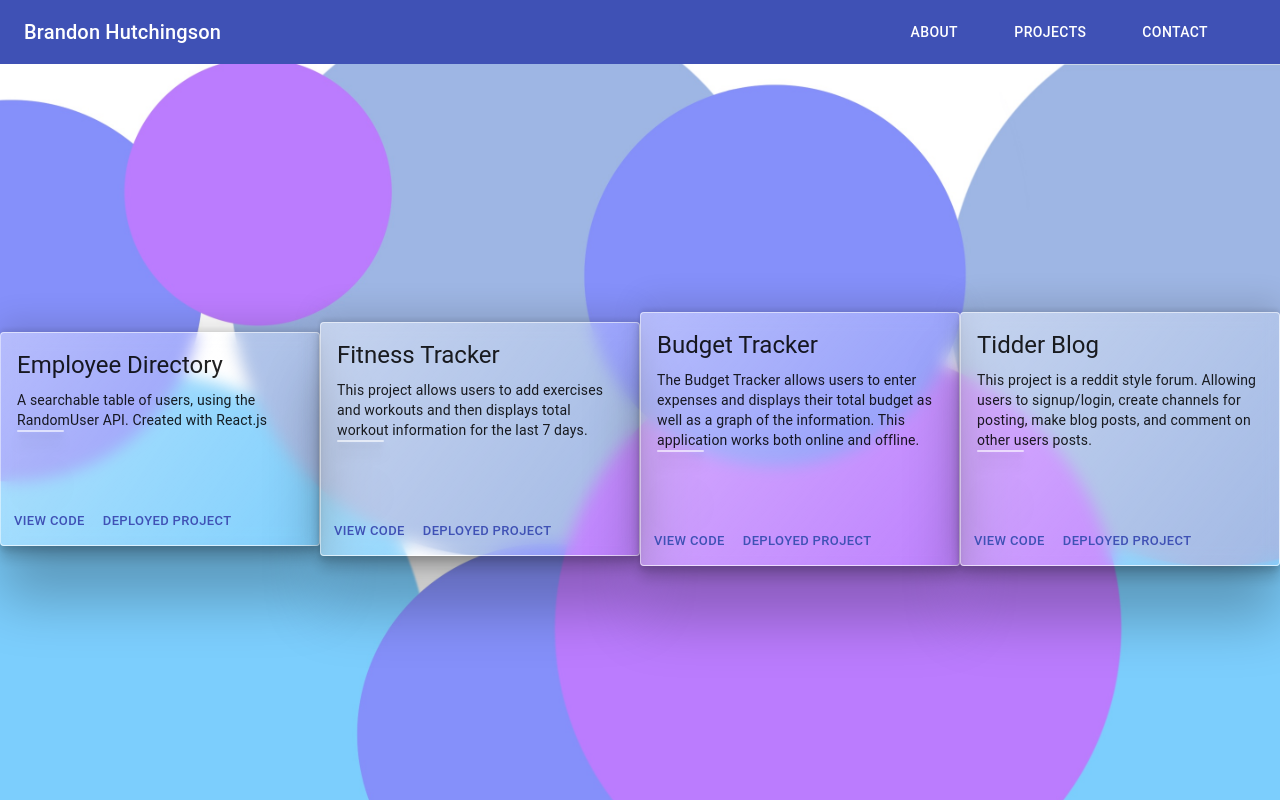
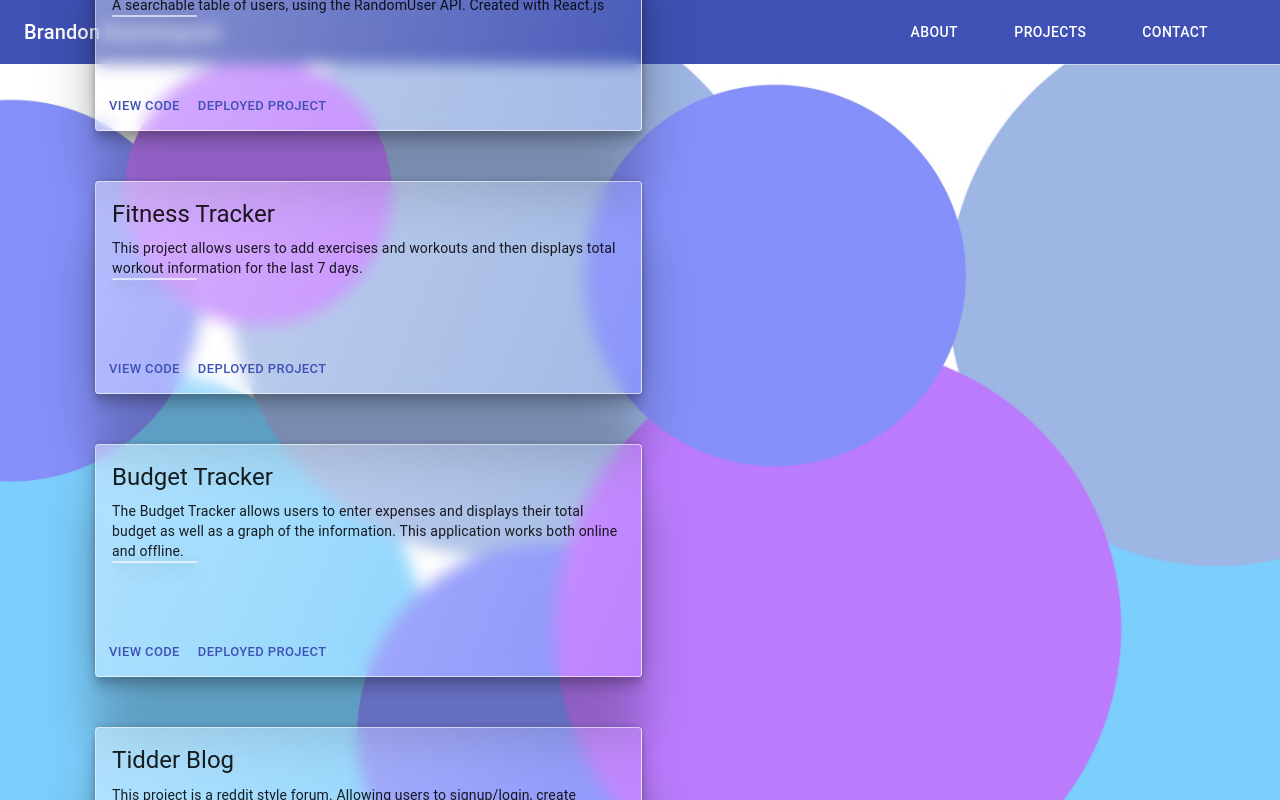
Before and after one commit to bHutchingson/react-portfolio, a React (Create React App) app: page /projects in a window 1280 px wide. Shown: the top 800 px of the page. Built offline with nearby package versions, Linux system fonts and the light colour scheme.

Commit message:
updating project card styles

```diff
--- a/src/App.js
+++ b/src/App.js
@@ -3,7 +3,7 @@ import { BrowserRouter as Router, Route } from "react-router-dom";
 import "./style.css"
 import NavBar from "./components/navBar/NavBar";
 import Contact from "./pages/Contact";
-import Projects from "./pages/Projects";
+import Projects from "./pages/projects/Projects";
 import About from "./pages/About";
 
 function App() {
--- a/src/components/aboutCard/styles.js
+++ b/src/components/aboutCard/styles.js
@@ -2,9 +2,6 @@ import { makeStyles } from '@material-ui/core/styles';
 import grey from '@material-ui/core/colors/grey';
 import blueGrey from '@material-ui/core/colors/blueGrey';
 
-
-
-const colorGrey = blueGrey[100];
 
 const useStyles = makeStyles({
   root: {
--- a/src/components/project/Project.js
+++ b/src/components/project/Project.js
@@ -21,6 +21,7 @@ const Project = (props) => {
 
 
   return (
+  <div className={classes.projectCard}>
     <Card data-aos="fade-up" className={classes.root}>
       <div>
         <CardContent>
@@ -46,6 +47,7 @@ const Project = (props) => {
         </CardActions>
       </div>
     </Card>
+  </div>
   )
 }
 
--- a/src/components/project/style.js
+++ b/src/components/project/style.js
@@ -12,6 +12,10 @@ const useStyles = makeStyles({
     backdropFilter: "blur(8px)",
     background: 'linear-gradient(top left, rgb(255, 255, 255, .4), rgb(255, 255, 255, .05))',
     marginBottom: 50
+  },
+  projectCard: {
+    display: 'flex',
+    width: '100%'
   }
 });
 
--- a/src/pages/projects.js
+++ b/src/pages/projects/Projects.js
@@ -1,5 +1,6 @@
 import React from 'react'
-import Project from '../components/project/Project';
+import Project from '../../components/project/Project';
+import useStyles from "./style";
 
 const projectsArray = [
   {
@@ -21,7 +22,8 @@ const projectsArray = [
     Technologies: [
       'Express.js',
       'Node.js',
-      'MongoDB'
+      'MongoDB',
+      'Bootstrap'
     ]
   },
   {
@@ -51,12 +53,16 @@ const projectsArray = [
 ]
 
 function Projects() {
+  const classes = useStyles();
+
   return (
-    projectsArray.map(project => {
+    <div className={classes.projectContainer}>
+      {projectsArray.map(project => {
       return (
         <Project title={project.Title} desc={project.Description} code={project.GitHub} deployed={project.Deployed}/>
       )
-    })
+    })}
+    </div>
   )
 }
 
--- /dev/null
+++ b/src/pages/projects/style.js
@@ -0,0 +1,13 @@
+import { makeStyles } from '@material-ui/core/styles';
+
+const useStyles = makeStyles({
+  projectContainer: {
+    display: 'flex',
+    height: '100vh',
+    flexDirection: 'column',
+    alignItems: 'center',
+    justifyContent: 'center'
+  }
+});
+
+export default useStyles;
```
